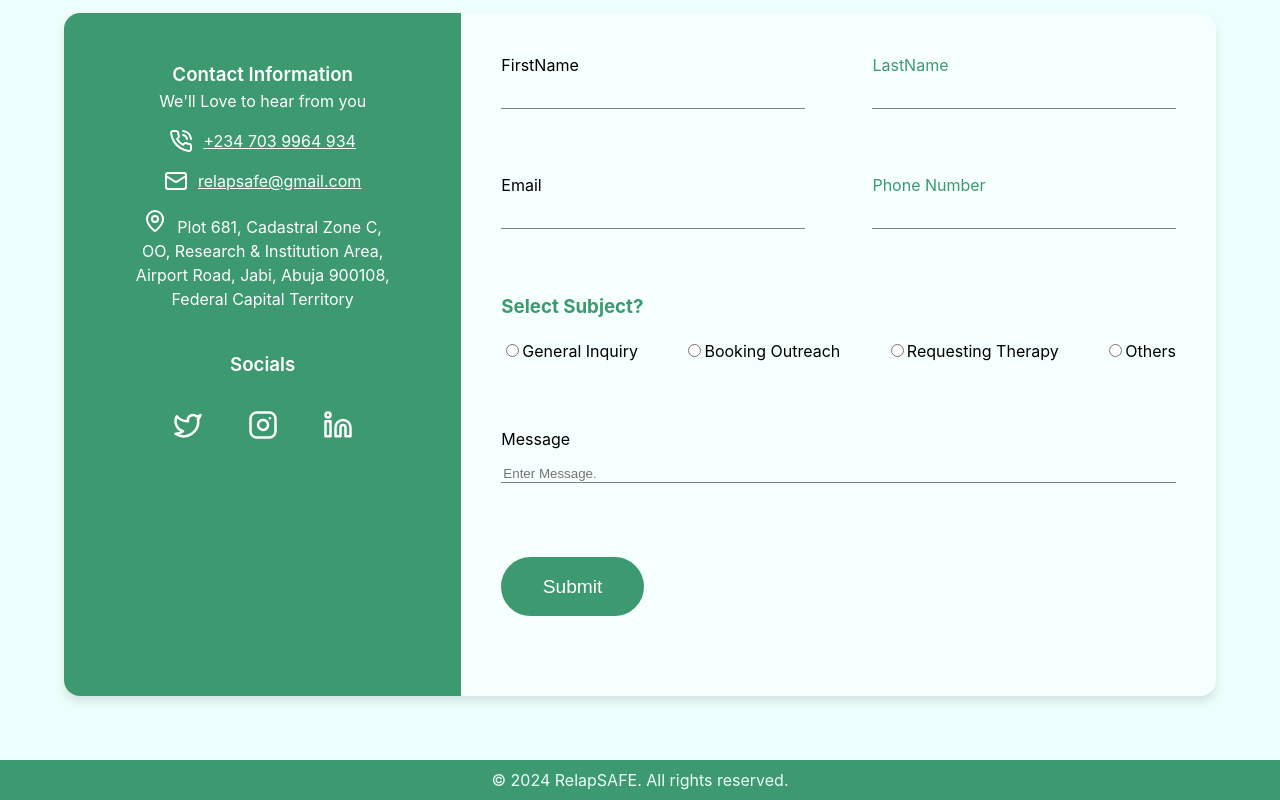
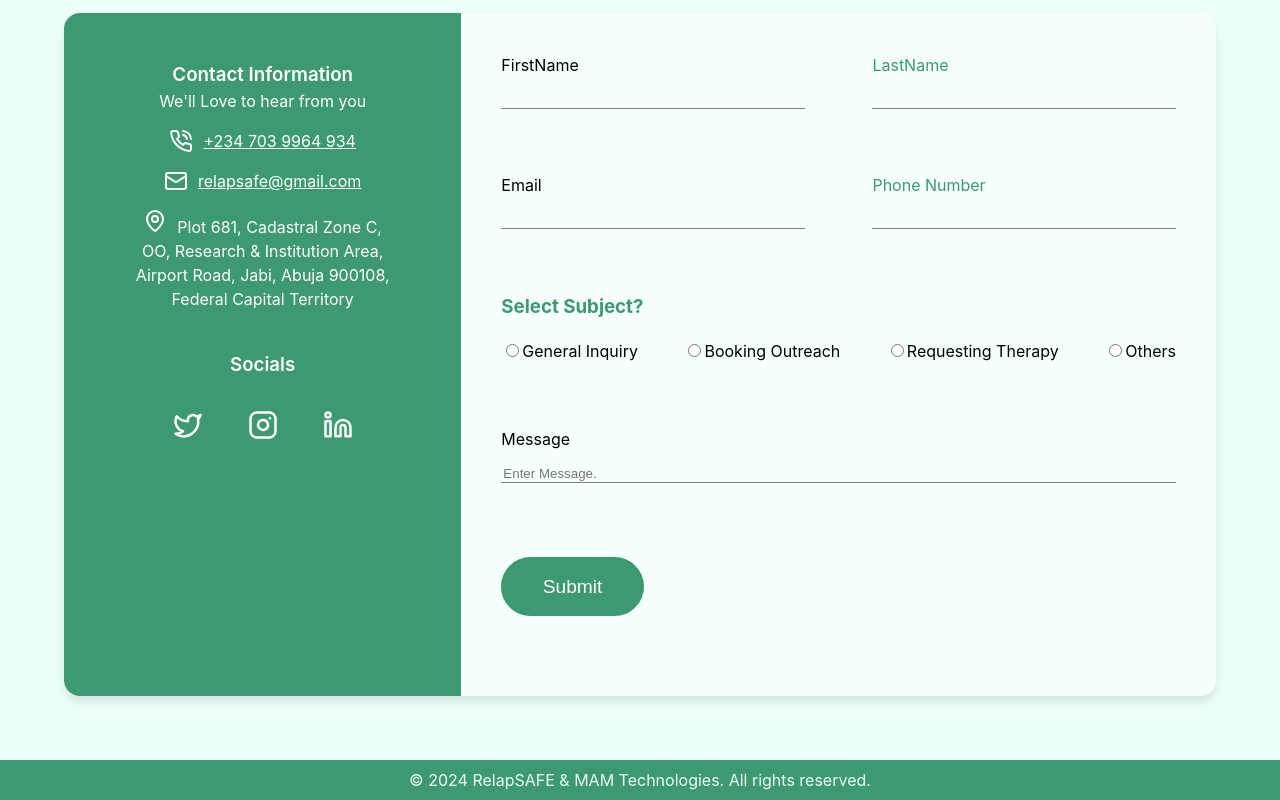
Before and after one commit to Jibex-Banks/Relapsafe, a React (Vite) app: page / in a window 1280 px wide. Shown: the part 4726-5526 px from the top of the page. Built offline with nearby package versions, Linux system fonts and the light colour scheme.

Commit message:
adjustment to the footer

```diff
--- a/src/App.jsx
+++ b/src/App.jsx
@@ -175,7 +175,7 @@ export default function App() {
       </a>
     )}
     <footer>
-          &copy; {new Date().getFullYear()} RelapSAFE. All rights reserved.
+          &copy; {new Date().getFullYear()} RelapSAFE & MAM Technologies. All rights reserved.
       </footer>
     </div>
     </>
```
